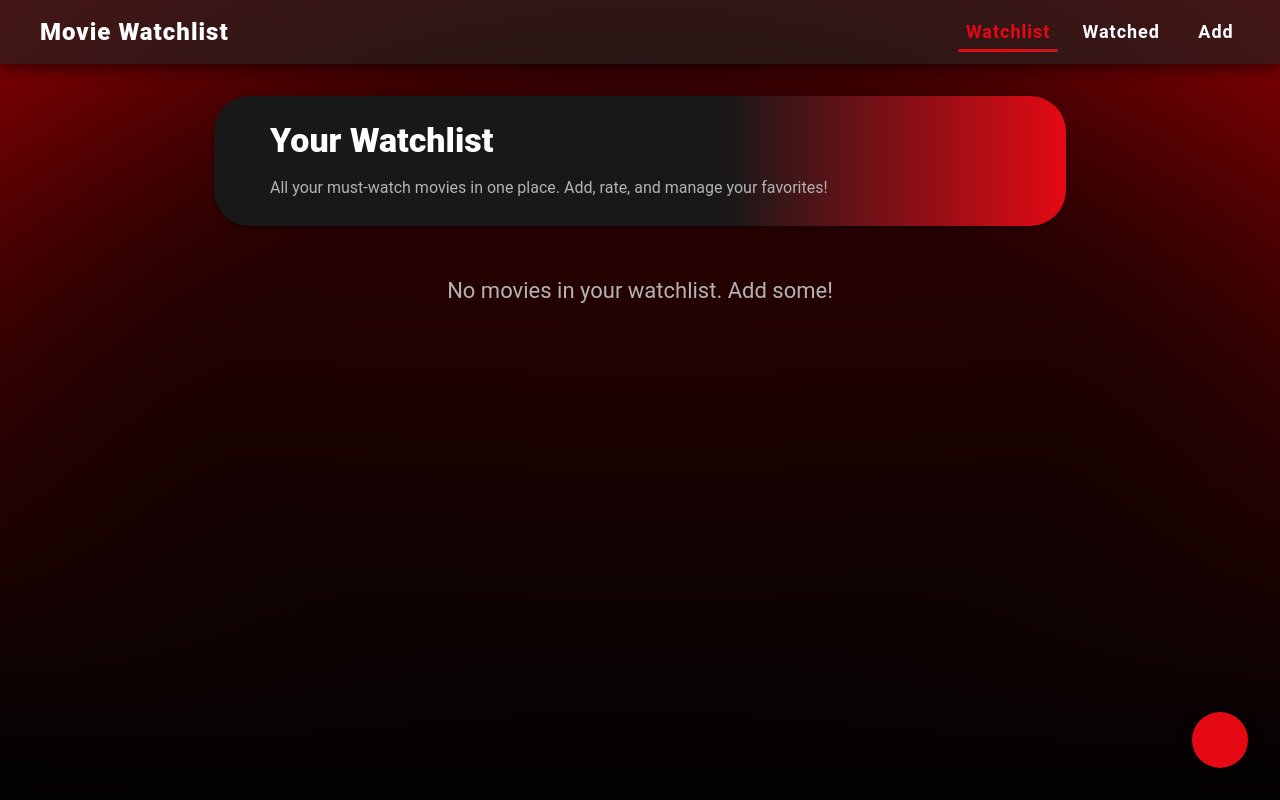
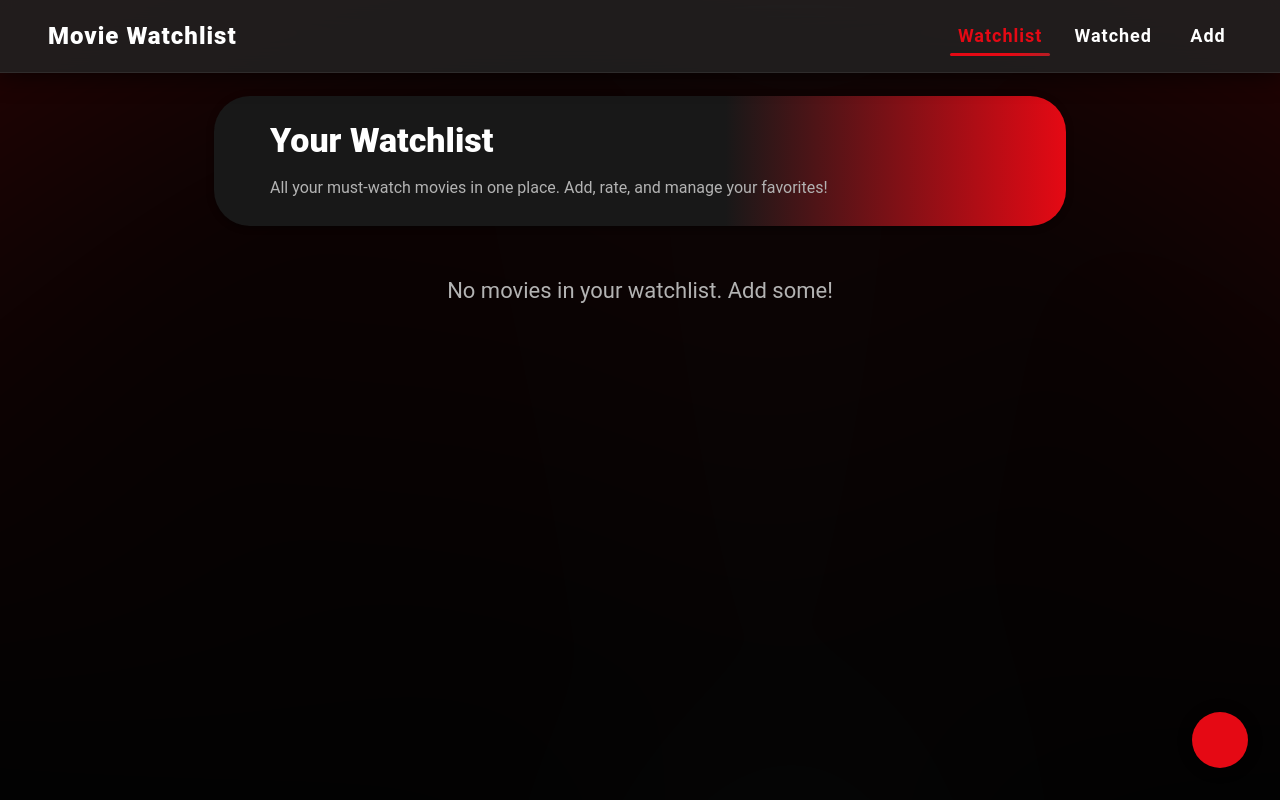
Before and after one commit to AbhinavXDayal/Movie-Watchlist, a React (Create React App) app: page / in a window 1280 px wide. Built offline with nearby package versions, Linux system fonts and the light colour scheme; some icons are missing.

Commit message:
Update: your message here

```diff
--- a/src/App.js
+++ b/src/App.js
@@ -28,22 +28,26 @@ function App() {
     <Router>
       <motion.div initial={{ opacity: 0, y: -30 }} animate={{ opacity: 1, y: 0 }} transition={{ duration: 0.7 }}>
         <AppBar
-          position="sticky"
+          position="fixed"
           color="default"
           elevation={scrolled ? 12 : 6}
           sx={{
-            mb: 4,
             background: scrolled
-              ? 'rgba(35,35,35,0.85)'
-              : 'rgba(35,35,35,0.65)',
-            boxShadow: scrolled
-              ? '0 4px 32px 0 #000a'
-              : '0 2px 16px 0 #000a',
-            backdropFilter: 'blur(12px)',
+              ? 'rgba(35,35,35,0.92)'
+              : 'rgba(35,35,35,0.82)',
+            boxShadow: '0 2px 24px 0 #000a',
+            backdropFilter: 'blur(18px)',
+            borderBottom: '1.5px solid rgba(255,255,255,0.07)',
             transition: 'background 0.3s, box-shadow 0.3s',
+            position: 'fixed',
+            top: 0,
+            left: 0,
+            right: 0,
+            zIndex: 1200,
+            py: 0.5,
           }}
         >
-          <Toolbar>
+          <Toolbar sx={{ minHeight: 64, px: { xs: 2, sm: 4 } }}>
             <MovieIcon sx={{ mr: 2, fontSize: 36, color: '#fff' }} />
             <Typography variant="h5" component="div" sx={{ flexGrow: 1, fontWeight: 900, color: '#fff', letterSpacing: 1 }}>
               Movie Watchlist
@@ -62,10 +66,11 @@ function App() {
                   letterSpacing: 1,
                   position: 'relative',
                   transition: 'color 0.2s',
+                  background: 'none',
                   '&:hover': {
                     color: '#fff',
                     textShadow: '0 0 8px #e50914, 0 0 16px #e50914',
-                    background: 'rgba(229,9,20,0.08)',
+                    background: 'rgba(229,9,20,0.04)',
                   },
                   '&::after': location.pathname === nav.to ? {
                     content: '""',
@@ -77,7 +82,19 @@ function App() {
                     height: 3,
                     borderRadius: 2,
                     background: 'linear-gradient(90deg, #e50914 60%, #b81d24 100%)',
-                  } : {},
+                    transition: 'all 0.3s',
+                  } : {
+                    content: '""',
+                    display: 'block',
+                    position: 'absolute',
+                    left: 0,
+                    right: 0,
+                    bottom: 2,
+                    height: 3,
+                    borderRadius: 2,
+                    background: 'transparent',
+                    transition: 'all 0.3s',
+                  },
                 }}
               >
                 {nav.label}
@@ -88,7 +105,7 @@ function App() {
       </motion.div>
       {/* Animated background placeholder for Three.js/GSAP */}
       <Box id="background-animated" sx={{ position: 'fixed', inset: 0, zIndex: 0, pointerEvents: 'none' }} />
-      <Container maxWidth="md" sx={{ position: 'relative', zIndex: 1 }}>
+      <Container maxWidth="md" sx={{ position: 'relative', zIndex: 1, pt: 10 }}>
         <Routes>
           <Route path="/" element={<Watchlist />} />
           <Route path="/watched" element={<Watched />} />
--- a/src/three/AnimatedBackground.js
+++ b/src/three/AnimatedBackground.js
@@ -9,13 +9,14 @@ const AnimatedBackground = () => {
     const scene = new THREE.Scene();
     const camera = new THREE.OrthographicCamera(-1, 1, 1, -1, 0, 1);
 
-    // Create a plane with a custom shader for animated gradient
+    // Create a plane with a custom shader for animated gradient and light sweep
     const geometry = new THREE.PlaneGeometry(2, 2);
     const material = new THREE.ShaderMaterial({
       uniforms: {
         u_time: { value: 0 },
         color1: { value: new THREE.Color('#141414') },
-        color2: { value: new THREE.Color('#e50914') },
+        color2: { value: new THREE.Color('#7a2323') }, // Muted, deep red
+        lightColor: { value: new THREE.Color('#fff') },
       },
       vertexShader: `
         varying vec2 vUv;
@@ -28,11 +29,14 @@ const AnimatedBackground = () => {
         uniform float u_time;
         uniform vec3 color1;
         uniform vec3 color2;
+        uniform vec3 lightColor;
         varying vec2 vUv;
         void main() {
-          float angle = 0.2 + 0.1 * sin(u_time * 0.07);
           float grad = smoothstep(0.0, 1.0, vUv.y + 0.1 * sin(u_time * 0.1 + vUv.x * 2.0));
           vec3 color = mix(color1, color2, grad * 0.7);
+          // Soft animated light sweep
+          float sweep = 0.18 * exp(-40.0 * pow(vUv.x - 0.5 - 0.25 * sin(u_time * 0.08), 2.0));
+          color = mix(color, lightColor, sweep * 0.12);
           // Vignette
           float vignette = smoothstep(0.8, 0.3, distance(vUv, vec2(0.5)));
           color = mix(color, color1, vignette * 0.7);
```
